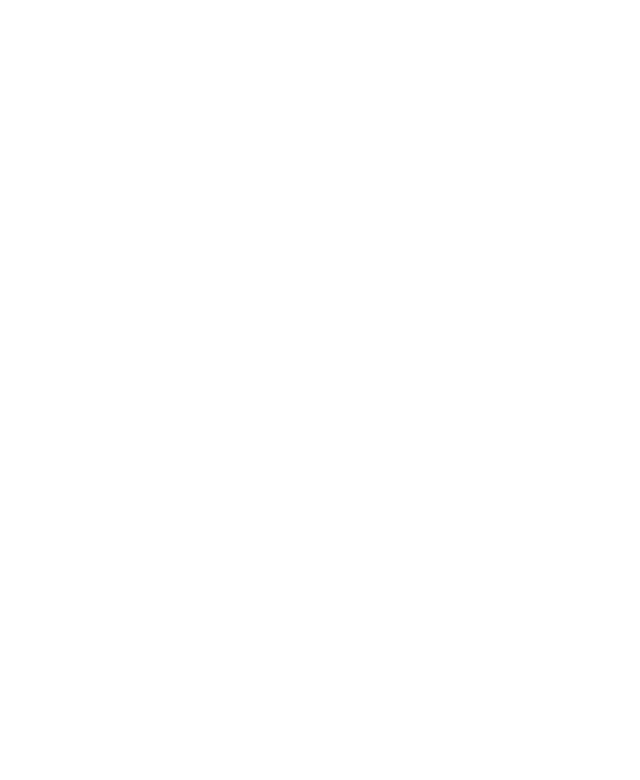
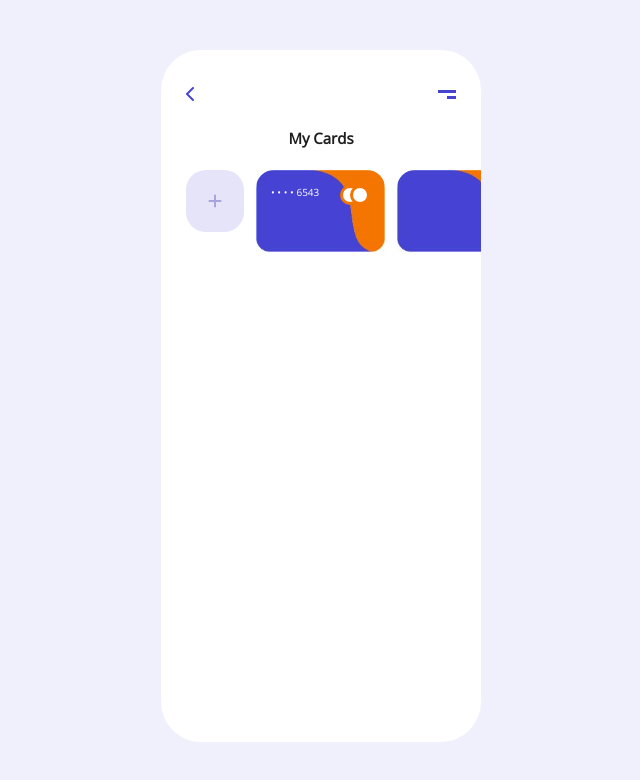
Before and after one commit to saadsaif97/dribbble-card-design-02, a website: page dist/index.html in a window 1280 px wide. Shown: the whole page, without its empty margins (319-959 px from the left). Drawn offline with nearby package versions, Linux system fonts and the light colour scheme.

Commit message:
cards made

```diff
--- a/sass/main.sass
+++ /dev/null
@@ -1,8 +0,0 @@
-
-$bg-color: #f0f0fc;
-$blue: #4643d3;
-$orange: #f47500;
-$gray-l1: #a8a4dd;
-$gray-l2: #e5e4f9;
-$red: #df5d51;
-$yellow: #ffc000;
--- /dev/null
+++ b/sass/main.scss
@@ -0,0 +1,163 @@
+$bg-color: #f0f0fc;
+$blue: #4643d3;
+$orange: #f47500;
+$gray-l1: #a8a4dd;
+$gray-l2: #e5e4f9;
+$red: #df5d51;
+$yellow: #ffc000;
+$gray-d1: #1e1e1e;
+$gray-d2: #a5a5a5;
+
+// basic styling
+
+* {
+    margin: 0;
+    padding: 0;
+    box-sizing: border-box;
+}
+
+html{
+    font-size: 62.5%;
+}
+
+body{
+    background-color: $bg-color;
+    display: flex;
+    align-items: center;
+    justify-content: center;
+    font-family: 'Open Sans', sans-serif;
+}
+
+// utilities
+
+.font-thin{
+    font-weight: 100;
+}
+
+.font-l1{
+    color: #fff;
+}
+
+.font-l2{
+    color: $gray-l1;
+}
+
+.font-d1{
+    color: $gray-d1;
+}
+
+.font-d2{
+    color: $gray-d2;
+}
+
+// main styling
+.container{
+    overflow: hidden;
+    margin: 50px 0;
+    width: 320px;
+    height: 692px;
+    background-color: #fff;
+    padding: 36px 25px 0 25px;
+    border-radius: 40px;
+
+    .icons{
+        display: flex;
+        align-items: center;
+        justify-content: space-between;
+
+        i{
+            color: $blue;
+            font-size: 1.6rem;
+        }
+
+        .burger-menu{
+
+            .line{
+                background-color: $blue;
+                height: 3px;
+            }
+
+            .line-1{
+                width: 18px;
+            }
+
+            .line-2{
+                margin-top: 3px;
+                margin-left: 9px;
+                width: 9px;
+            }
+        }
+    }
+
+    .my-cards{
+        margin: 26px 0;
+        text-align: center;
+
+        .cards{
+            margin-top: 22px;
+            display: flex;
+            flex-wrap: nowrap;
+            position: relative;
+
+            .add{
+                position: absolute;
+                margin-right: 12px;
+                height: 62px;
+                width: 58px;
+                border-radius: 20px;
+                background-color: $gray-l2;
+                display: flex;
+                align-items: center;
+                justify-content: center;
+
+                i{
+                    font-size: 1.6rem;
+                    color: $gray-l1;
+                }
+            }
+
+            .card:not(:last-child){
+                margin-right: 12px;
+            }
+
+            .card{
+                position: relative;
+                left: 70px;
+                width: 20rem;
+                height: 12.5rem;
+                border-radius: 18px;
+                padding: 15px;
+                background-image: url(../img/card.jpg);
+                background-repeat: no-repeat;
+                background-size: contain;
+                background-position: center center;
+                background-position: top right;
+
+                .number-and-circles{
+                    display: flex;
+                    justify-content: space-between;
+
+                    .number{
+                        font-size: 1rem;
+                        color: #fff;
+                    }
+
+                    .circles{
+                        display: flex;
+                        .circle{
+                            width: 2rem;
+                            height: 2rem;
+                            border-radius: 50%;
+                            background-color: #fff;
+                            border: 3px solid $orange;
+                        }
+                        .circle2{
+                            margin-left: -10px;
+                        }
+                    }
+                }
+            }
+        }
+    }
+
+}
```
Also changed, not shown: dist/css/main.css, dist/img/card-bg.svg (added), dist/img/card.jpg (added), dist/img/card.svg (added), dist/index.html.
